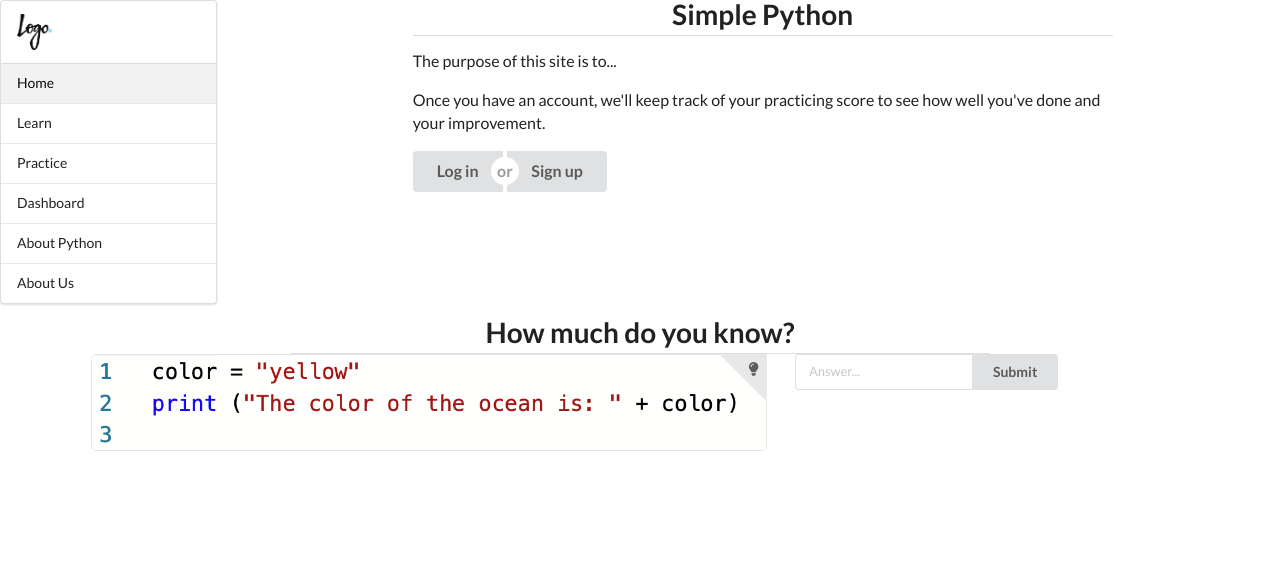
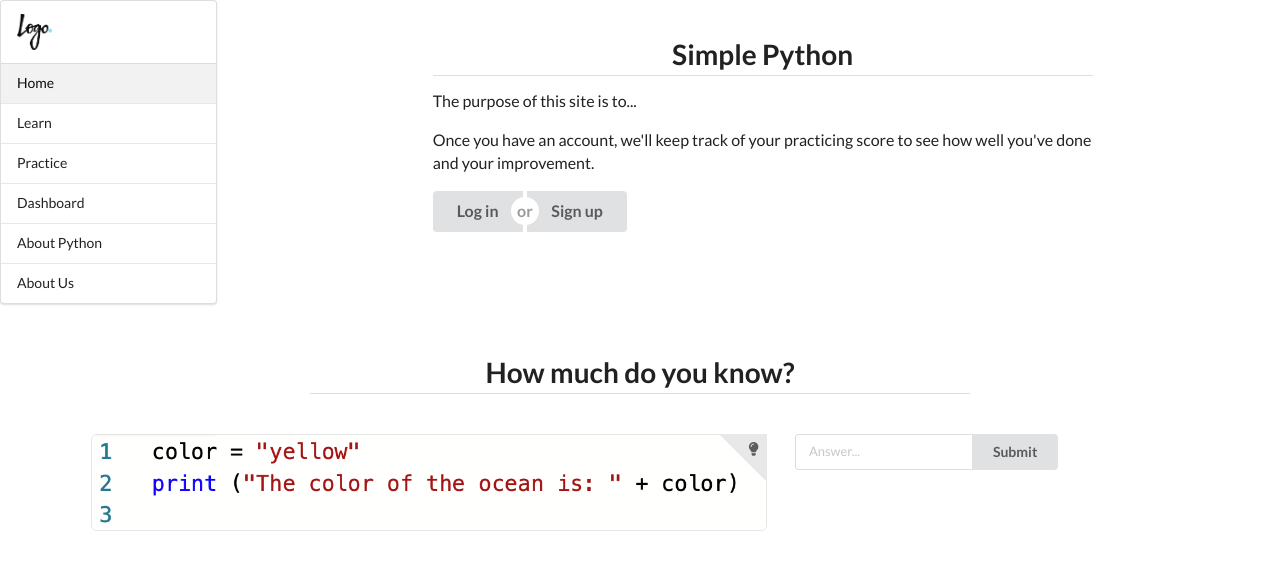
Before and after one commit to RenatoSanchez006/Simple-Python, a plain HTML site: page index.html in a window 1280 px wide. Drawn offline with nearby package versions, Linux system fonts and the light colour scheme.

Commit message:
Agreando cambios de css

```diff
--- a/css/simplePython.css
+++ b/css/simplePython.css
@@ -1,4 +1,3 @@
-<<<<<<< HEAD
 .home-box {
 	margin: 20px;
 	padding: 20px;
@@ -20,10 +19,6 @@
   display: block;
   min-height: 50px;
 } */
-=======
-.body {
-
-}
 
 .center-title {
 	text-align: center;
@@ -36,4 +31,3 @@
 .bottom-margin {
 	margin-bottom: 100px;
 }
->>>>>>> ee0b7693e85e7ce94e0d8374c16a964d2498bd8d
```
